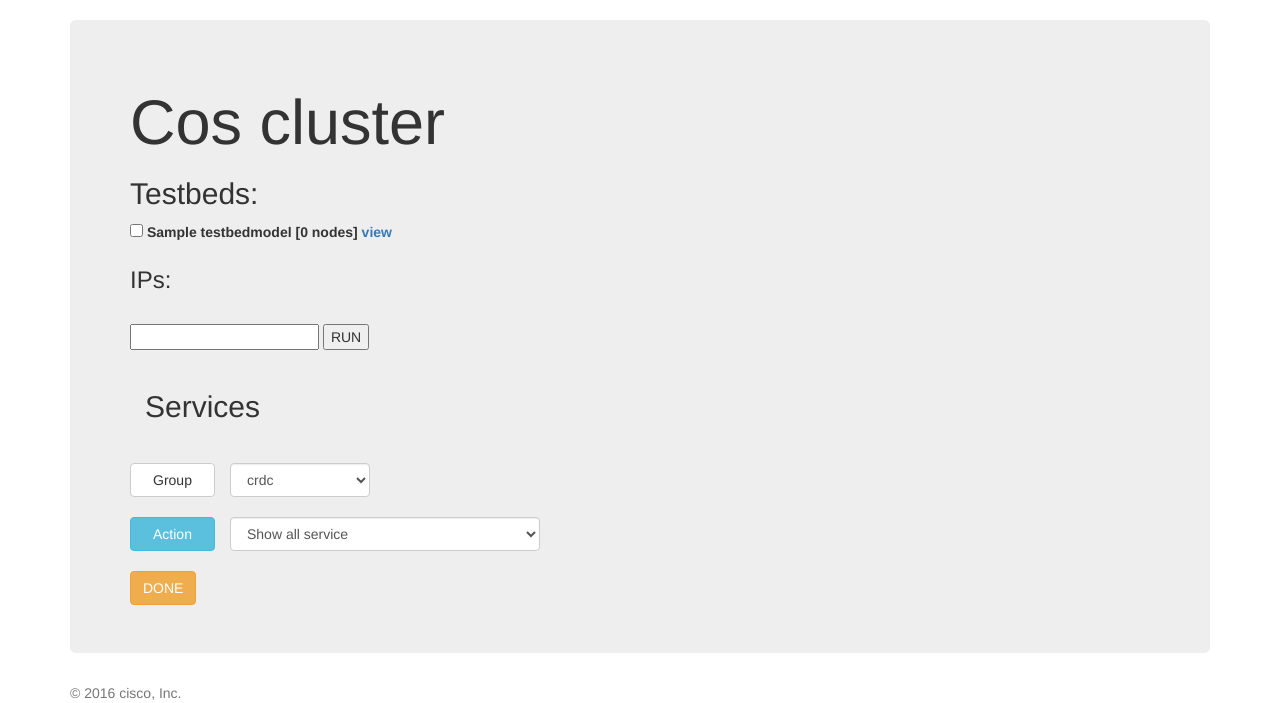
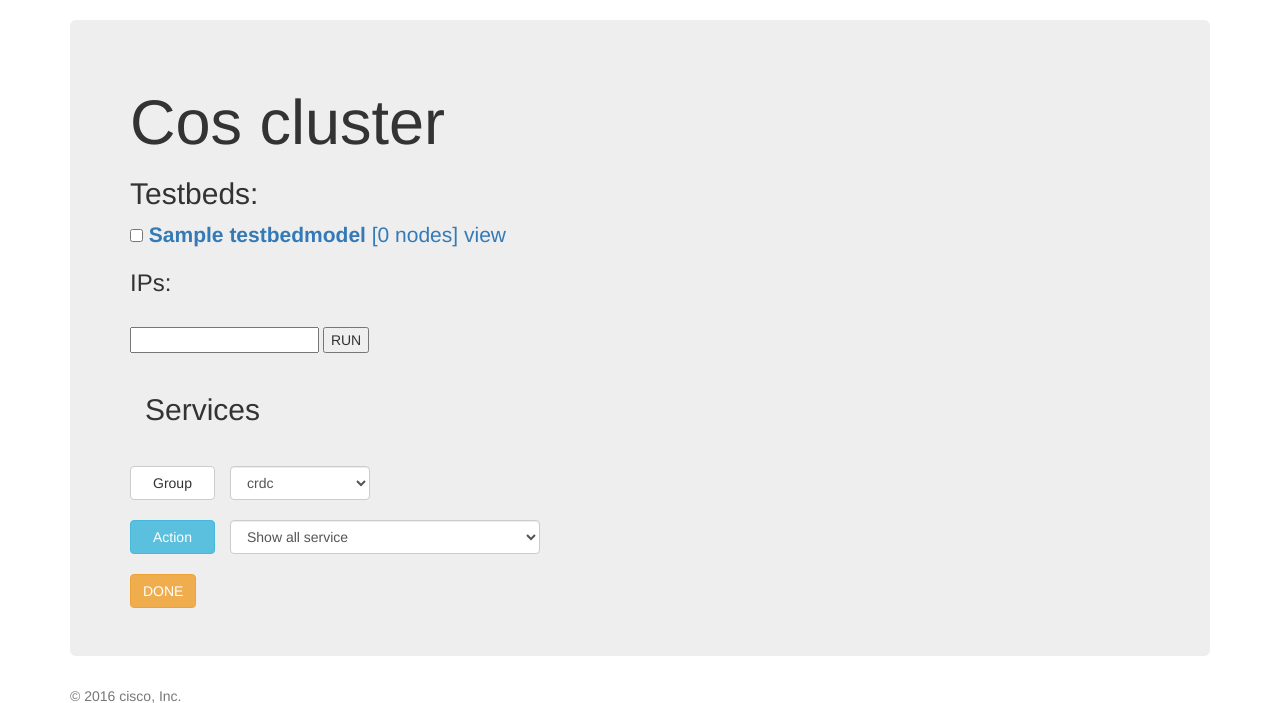
Before and after one commit to hightemple/auto-web, a Django app: page /main in a window 1280 px wide. Shown: the part 72-775 px from the top of the page. Run offline with Django 3.2, Linux system fonts and the light colour scheme; tables that the repository leaves empty hold one stand-in row (values such as "Sample post"); some libraries are stand-ins or nearby versions.

Commit message:
Bug fixed

```diff
--- a/triWeb/templates/triWeb/main_page.html
+++ b/triWeb/templates/triWeb/main_page.html
@@ -16,7 +16,7 @@
         <form id='run_cmd' action="/run_cmd/" target="_blank" method="post">
             <h2>Testbeds:</h2>
             {% for tb,devices in tb2devices.items %}
-                <label>
+                <p class="text-primary">
                     <input type="checkbox" name={{ tb.name }}> <strong>{{ tb.name }} </strong> [{{ devices|length }}
                     nodes]</input>
 
@@ -35,7 +35,8 @@
 
                     <a href="#" id={{ tb.name }}> view </a>
 
-                </label>
+
+                </p>
 
             {% endfor %}
 
```
